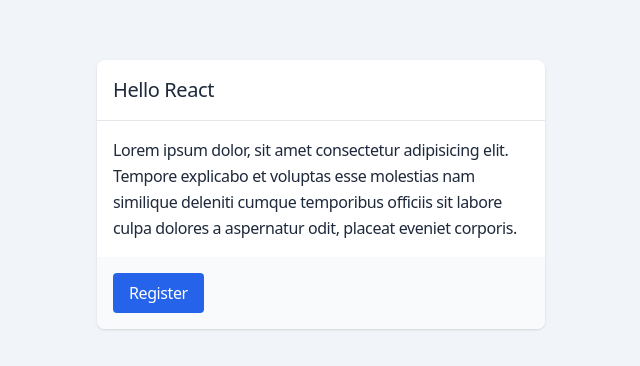
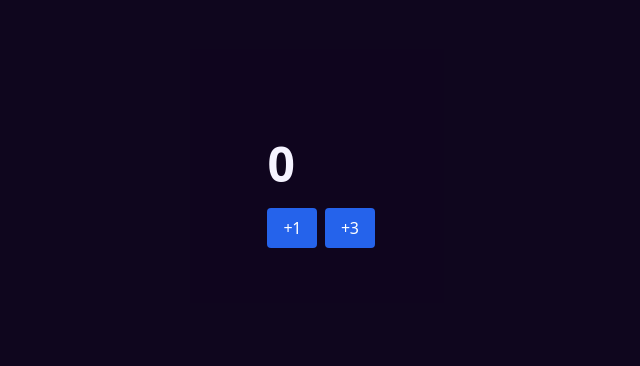
Before and after one commit to ilhamnopi/test-react-js, a React (Vite) app: page / in a window 1280 px wide. Shown: the part 206-572 px from the top of the page, without its empty margins (319-959 px from the left). Built offline with nearby package versions, Linux system fonts and the light colour scheme.

Commit message:
test-react-js-07

```diff
--- a/src/App.jsx
+++ b/src/App.jsx
@@ -1,22 +1,30 @@
 // import { IconBrandFacebook, IconBrandGithub, IconBrandTwitter } from "@tabler/icons";
+import { useState } from "react";
 import Button from "./components/Button";
 import Card from "./components/Card";
+import PlaceContentCenter from "./components/PlaceContentCenter";
 function App() {
+  const [counter, setcount] = useState(0);
+
+  function handleClick() {
+    setcount((prevState) => prevState + 1);
+  }
   return (
-    <div className="bg-slate-100 text-slate-800  tracking-tight antialiased flex items-center justify-center min-h-screen ">
-      <div className="max-w-md w-full flex gap-4 item-center w-full">
-        <Card>
-          <Card.Title>Hello React</Card.Title>
-          <Card.Body>
-            Lorem ipsum dolor, sit amet consectetur adipisicing elit. Tempore explicabo et voluptas esse molestias nam similique deleniti cumque temporibus officiis sit labore culpa dolores a aspernatur odit, placeat eveniet corporis.
-          </Card.Body>
-          <Card.Footer>
-            <Button className="bg-blue-600 hover:bg-blue-500 duration-100  ">Register</Button>
-          </Card.Footer>
-        </Card>
-
+    <PlaceContentCenter>
+      <h1 className="text-5xl font-bold">{counter}</h1>
+      <div className="mt-5 flex justify-center gap-2">
+        <Button onClick={handleClick}>+1</Button>
+        <Button
+          onClick={() => {
+            handleClick();
+            handleClick();
+            handleClick();
+          }}
+        >
+          +3
+        </Button>
       </div>
-    </div>
+    </PlaceContentCenter>
   );
 }
 
--- /dev/null
+++ b/src/components/PlaceContentCenter.jsx
@@ -0,0 +1,9 @@
+export default function PlaceContentCenter({ children }) {
+  return (
+    <div className="bg-black">
+      <div className="bg-violet-900/20 text-violet-50 min-h-screen flex items-center justify-center antialiased tracking-tight">
+        <div className="max-w-lg-2-full">{children}</div>
+      </div>
+    </div>
+  );
+}
```
